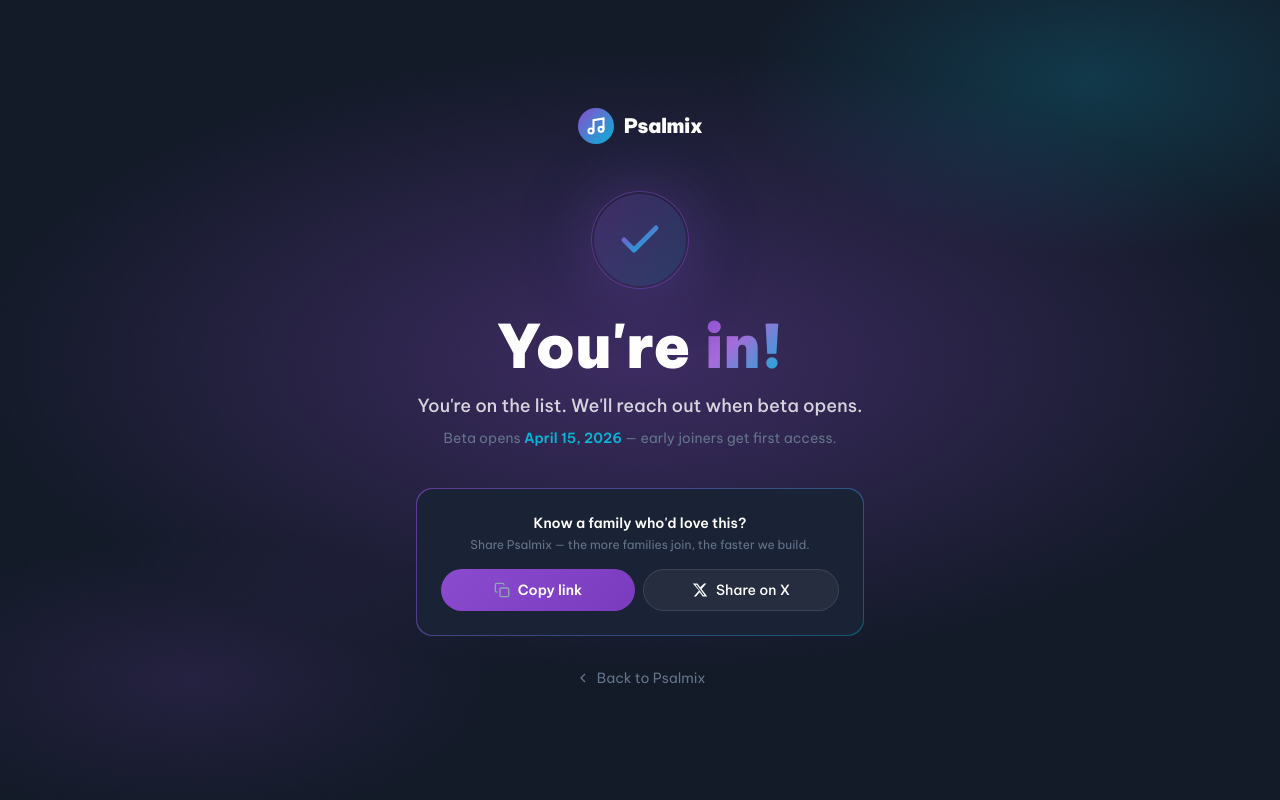
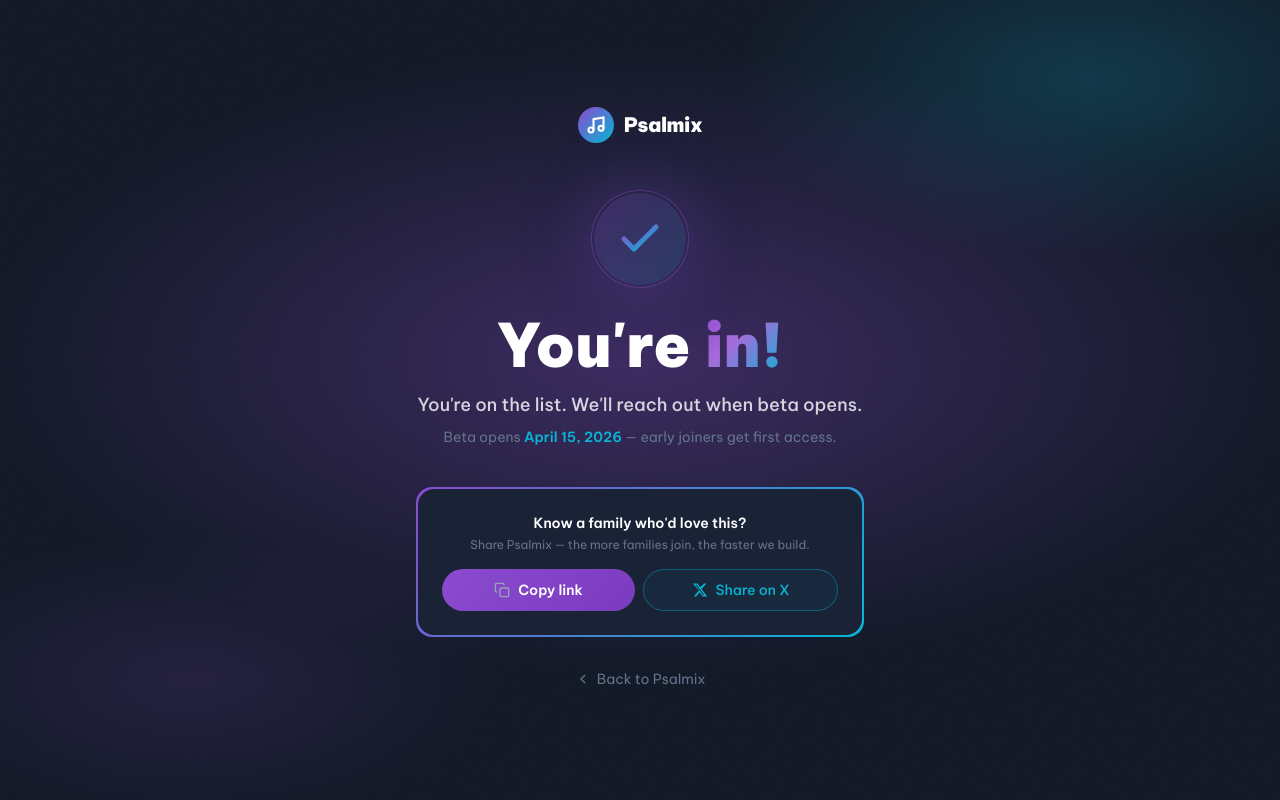
Before and after one commit to mmcaiassistant/psalmix-waitlist, a Next.js app: page /welcome in a window 1280 px wide. Built offline with nearby package versions, Linux system fonts and the light colour scheme.

Commit message:
ui: welcome healer round 3 — bolder gradient border, cyan Share on X button

```diff
--- a/src/app/welcome/page.tsx
+++ b/src/app/welcome/page.tsx
@@ -165,9 +165,9 @@ function WelcomeContent() {
 
         {/* Share nudge — gradient border card */}
         <div
-          className="mb-8 p-[1px] rounded-2xl"
+          className="mb-8 p-[2px] rounded-2xl"
           style={{
-            background: "linear-gradient(135deg, rgba(139,75,207,0.6) 0%, rgba(6,182,212,0.4) 100%)",
+            background: "linear-gradient(135deg, #8B4BCF 0%, #06B6D4 100%)",
             opacity: mounted ? 1 : 0,
             transform: mounted ? "translateY(0)" : "translateY(12px)",
             transition: "opacity 0.5s ease, transform 0.5s ease",
@@ -202,7 +202,7 @@ function WelcomeContent() {
               href={`https://twitter.com/intent/tweet?text=${encodeURIComponent(shareText)}&url=${encodeURIComponent(shareUrl)}`}
               target="_blank"
               rel="noopener noreferrer"
-              className="flex-1 flex items-center justify-center gap-2 px-4 py-2.5 rounded-xl border border-white/10 bg-white/5 text-white text-sm font-medium hover:bg-white/10 transition-colors"
+              className="flex-1 flex items-center justify-center gap-2 px-4 py-2.5 rounded-xl border border-[#06B6D4]/40 bg-[#06B6D4]/5 text-[#06B6D4] text-sm font-medium hover:bg-[#06B6D4]/10 transition-colors"
             >
               <svg className="w-4 h-4" viewBox="0 0 24 24" fill="currentColor"><path d="M18.244 2.25h3.308l-7.227 8.26 8.502 11.24H16.17l-4.714-6.231-5.401 6.231H2.744l7.73-8.835L1.254 2.25H8.08l4.253 5.622zm-1.161 17.52h1.833L7.084 4.126H5.117z"/></svg>
               Share on X
```
